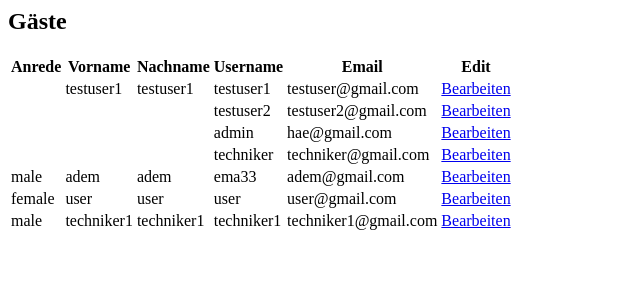
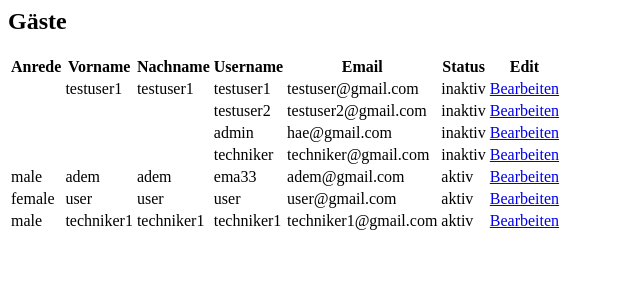
Before and after one commit to fatimatuana/webproj-main, a PHP site: page /userAdministration.php in a window 1280 px wide. Shown: the top 300 px of the page, without its empty margins (0-640 px from the left). Run offline with PHP 8.4, Linux system fonts and the light colour scheme; data comes from the database, SQL or seed files in the repository.

Commit message:
Update userAdministration.php

```diff
--- a/userAdministration.php
+++ b/userAdministration.php
@@ -16,11 +16,22 @@ echo "<tr>";
         echo "<th>Nachname</th>";
         echo "<th>Username</th>";
         echo "<th>Email</th>";
+        echo "<th>Status</th>";
         echo "<th>Edit</th>";
+
     echo "</tr>";
+
+
 
 while ($row = $result->fetch_assoc()) { //_assoc works, _object not
 
+    $currState = $row['state'];
+
+    if($currState=='0') {
+        $currState = "aktiv";
+    } elseif($currState=='1') {
+        $currState = "inaktiv";
+    }
 
     echo "<tr>";
 
@@ -29,6 +40,7 @@ while ($row = $result->fetch_assoc()) { //_assoc works, _object not
         echo "<td>" . $row['lastname'] . "</td>";
         echo "<td>" . $row['username'] . "</td>";
         echo "<td>" . $row['email'] . "</td>";
+        echo "<td>" .  $currState . "</td>";
         echo "<td><a href=\"userEdit.php?id=". $row['id'] ."\" >Bearbeiten</a></td>";
     echo "</tr>";
 
```
